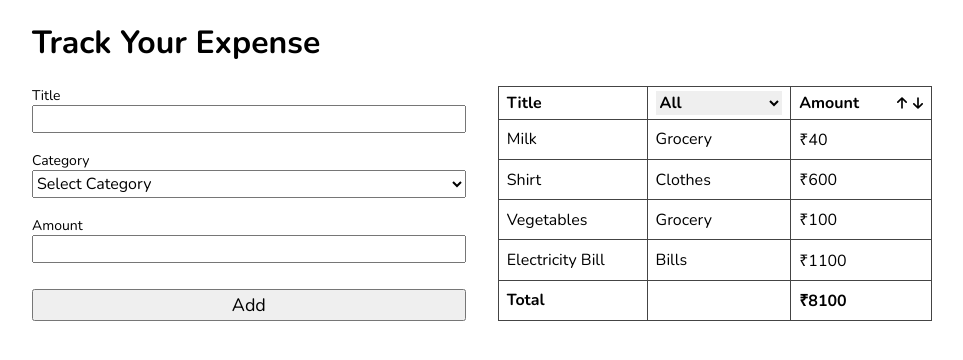
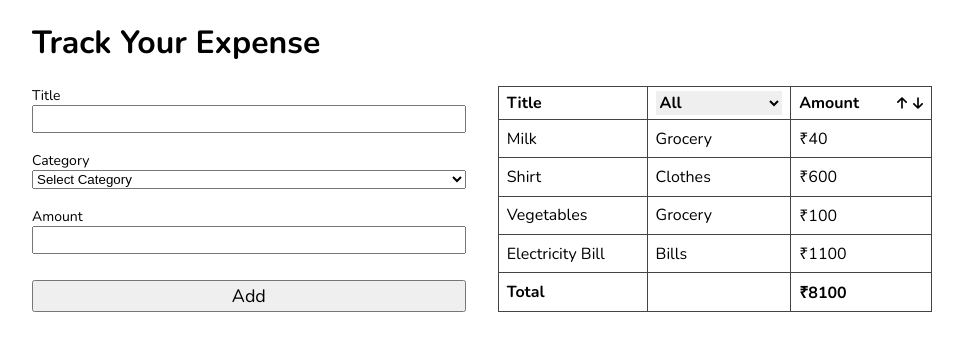
Before and after one commit to dharamverr/Form-in-React, a React (Vite) app: page / in a window 1280 px wide. Shown: the top 360 px of the page, without its empty margins (158-1121 px from the left). Built offline with nearby package versions, Linux system fonts and the light colour scheme.

Commit message:
custom input implemented

```diff
--- a/components/ExpenseForm.jsx
+++ b/components/ExpenseForm.jsx
@@ -1,4 +1,6 @@
 import { useState } from "react";
+import Input from "./Input";
+import SelectOption from "./SelectOption";
 
 export default function ExpenseForm({ setExpenses }) {
   /***Get form Data with controlled components*******************/
@@ -57,46 +59,35 @@ export default function ExpenseForm({ setExpenses }) {
 
   return (
     <form className="expense-form" onSubmit={handleSubmit}>
-      <div className="input-container">
-        <label htmlFor="title">Title</label>
-        <input
+
+      <Input
         id="title"
+        labelName="Title"
         name="title"
         value={expense.title}
-          // onChange={(e)=>setExpense((prevState)=>({...prevState, title: e.target.value}))}
         onChange={handleChange}
+        error={errors.title}
       />
-        <p className="error">{errors.title}</p>
-      </div>
-      <div className="input-container">
-        <label htmlFor="category">Category</label>
-        <select
-          id="category"
+
+     <SelectOption
+        id="Category"
+        labelName="Category"
         name="category"
         value={expense.category}
-          // onChange={(e)=>setExpense((prevState)=>({...prevState, category: e.target.value}))}
         onChange={handleChange}
-        >
-          <option hidden>Select Category</option>
-          <option value="Grocery">Grocery</option>
-          <option value="Clothes">Clothes</option>
-          <option value="Bills">Bills</option>
-          <option value="Education">Education</option>
-          <option value="Medicine">Medicine</option>
-        </select>
-        <p className="error">{errors.category}</p>
-      </div>
-      <div className="input-container">
-        <label htmlFor="amount">Amount</label>
-        <input
+        error={errors.category}
+        defaultOption='Select Category'
+        options={['Grocery','Clothes','Bills','Education','Medicine']}
+     />
+
+      <Input
         id="amount"
+        labelName="Amount"
         name="amount"
         value={expense.amount}
-          // onChange={(e)=>setExpense((prevState)=>({...prevState , amount: e.target.value}))}
         onChange={handleChange}
+        error={errors.amount}
       />
-        <p className="error">{errors.amount}</p>
-      </div>
       <button className="add-btn">Add</button>
     </form>
   );
--- /dev/null
+++ b/components/Input.jsx
@@ -0,0 +1,16 @@
+
+
+export default function Input({id,labelName, name ,value ,onChange , error}) {
+  return (
+    <div className="input-container">
+    <label htmlFor={id}>{labelName}</label>
+    <input
+      id={id}
+      name={name}
+      value={value}
+      onChange={onChange}
+    />
+    <p className="error">{error}</p>
+  </div>
+  )
+}
--- /dev/null
+++ b/components/SelectOption.jsx
@@ -0,0 +1,20 @@
+
+
+export default function SelectOption({id,labelName, name ,value ,onChange ,options, defaultOption,error}) {
+  return (
+    <div className="input-container">
+        <label htmlFor={id}>{labelName}</label>
+        <select
+          id={id}
+          name={name}
+          value={value}
+          onChange={onChange}
+        >
+          {defaultOption && <option hidden>{defaultOption}</option>}
+          {options.map((option , i) => <option key={i} value={option}>{option}</option>)}
+
+        </select>
+        <p className="error">{error}</p>
+      </div>
+  )
+}
```
Lines whose indentation alone changed are shown as unchanged.
